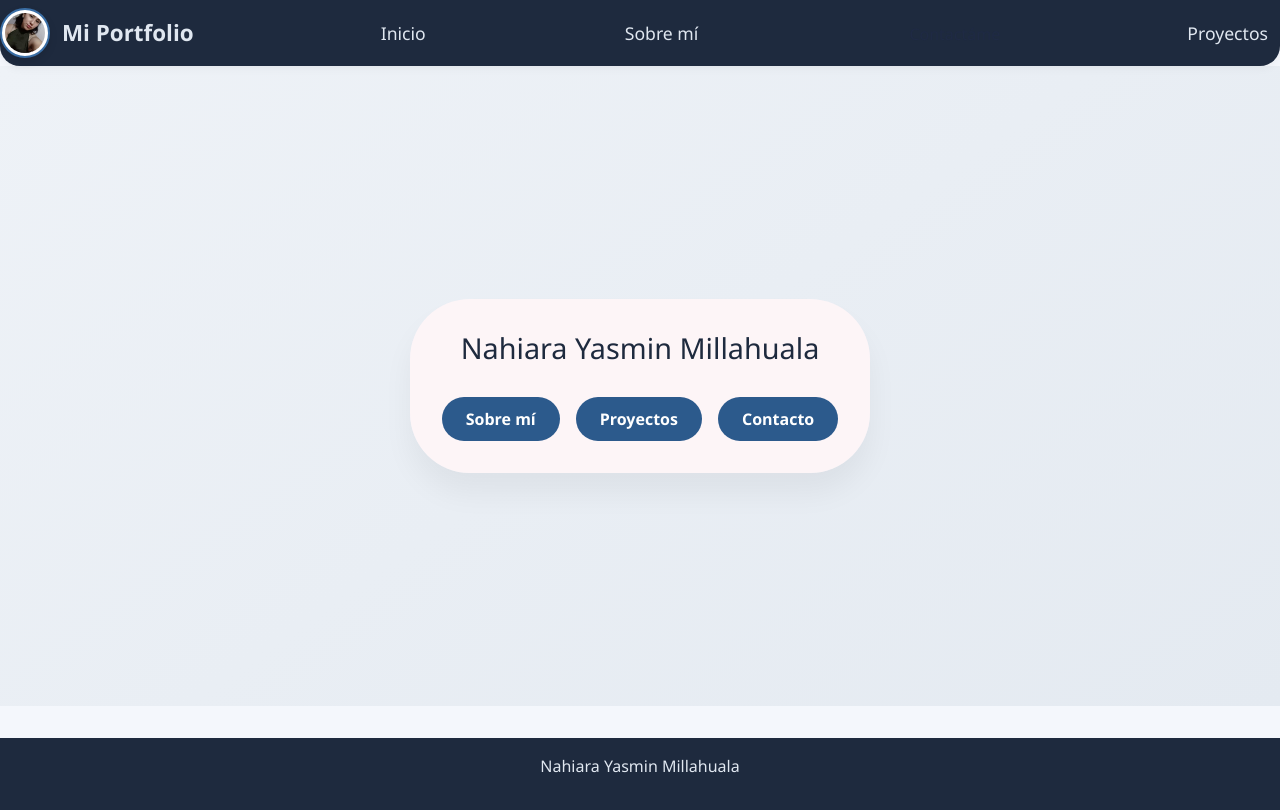
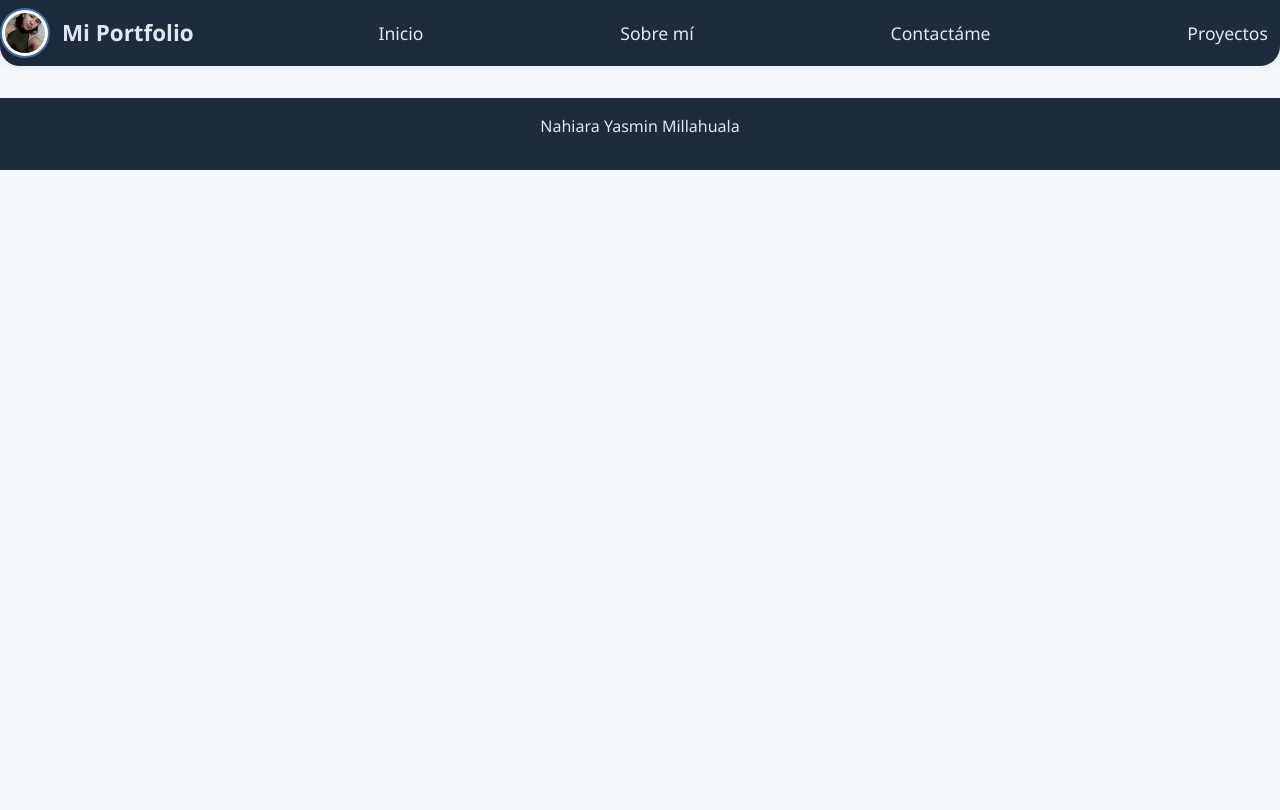
Before and after one commit to Nahi-83/Portfolio, an Angular app: page / in a window 1280 px wide. Built offline with nearby package versions, Linux system fonts and the light colour scheme.

Commit message:
Corregí los enlaces del navbar

```diff
--- a/src/app/app.routes.ts
+++ b/src/app/app.routes.ts
@@ -8,7 +8,7 @@ import { Contacts } from './pages/contacts/contacts';
 
 export const routes: Routes = [
     {path: 'navbar', component: Navbar},
-    {path: '', component: Inicio},
+    {path: 'inicio', component: Inicio},
     {path: 'about', component: About},
     {path: 'projects', component: Projects},
     {path: 'contacts', component: Contacts},
--- a/src/app/layout/navbar/navbar.html
+++ b/src/app/layout/navbar/navbar.html
@@ -6,15 +6,15 @@
     <span class="textoDelMarco">Mi Portfolio</span>
   </div>
   <ul class="linkNavbar">
-    <li><a routerLink="/">Inicio</a></li>
+    <li><a routerLink="/inicio">Inicio</a></li>
   </ul>
   <ul class="linkNavbar">
-    <li><a routerLink="./pages/about">Sobre mí</a></li>
+    <li><a routerLink="/about">Sobre mí</a></li>
   </ul>
   <ul class="linkNavbar">
-    <li><a routerLink="/"></a>Contactáme</li>
+    <li><a routerLink="/contacts">Contactáme</a></li>
   </ul>
   <ul class="linkNavbar">
-    <li><a routerLink="/">Proyectos</a></li>
+    <li><a routerLink="/projects">Proyectos</a></li>
   </ul>
 </nav>
```
